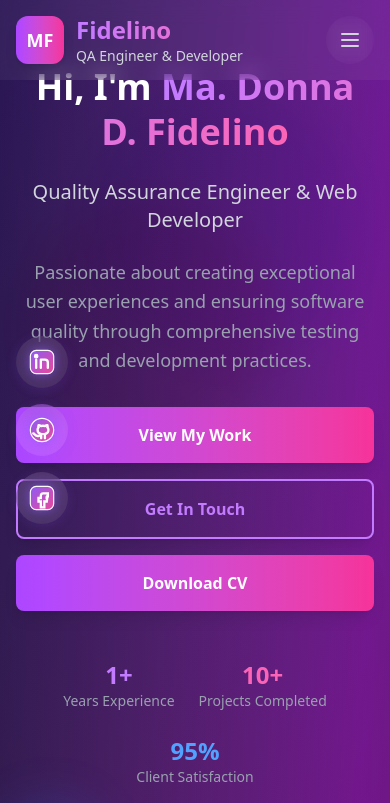
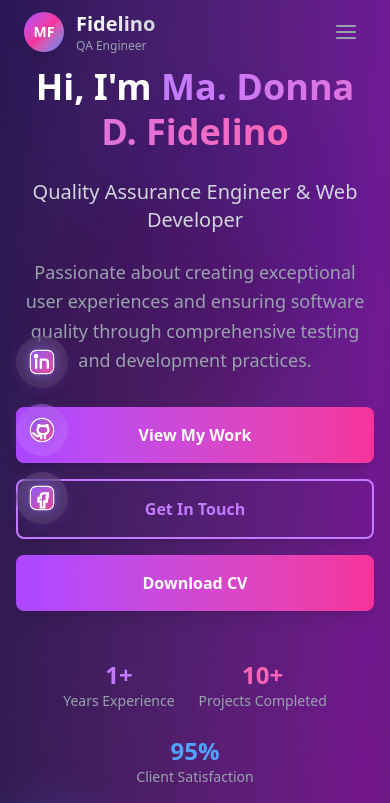
Before and after one commit to Mariadonnadelossantos19/Fidelino_Portfolio, a React (Vite) app: page / in a window 390 px wide. Shown: the top 803 px of the page. Built offline with nearby package versions, Linux system fonts and the light colour scheme.

Commit message:
Refactor Navbar component to use framer-motion for animations and enhance mobile menu functionality; update GitHub link in SocialMediaBar

```diff
--- a/src/components/Navbar.jsx
+++ b/src/components/Navbar.jsx
@@ -1,4 +1,5 @@
 import React, { useState, useEffect } from 'react';
+import { motion, AnimatePresence } from 'framer-motion';
 
 const Navbar = () => {
   const [isOpen, setIsOpen] = useState(false);
@@ -52,188 +53,235 @@ const Navbar = () => {
   };
 
   const menuItems = [
-    { id: 'home', label: 'Home', icon: '🏠' },
-    { id: 'about', label: 'About Me', icon: '👤' },
-    { id: 'education', label: 'Education', icon: '🎓' },
-    { id: 'projects', label: 'Projects', icon: '💼' },
-    { id: 'certificates', label: 'Certificates', icon: '🏆' },
-    { id: 'contact', label: 'Contact', icon: '📧' },
-    { id: 'Experience', label: 'Work', icon: '📧' },
-
+    { id: 'home', label: 'Home',color: 'from-blue-500 to-cyan-500' },
+    { id: 'about', label: 'About Me', color: 'from-purple-500 to-pink-500' },
+    { id: 'education', label: 'Education', color: 'from-green-500 to-emerald-500' },
+    { id: 'projects', label: 'Projects',  color: 'from-orange-500 to-red-500' },
+    { id: 'certificates', label: 'Certificates', color: 'from-yellow-500 to-amber-500' },
+    { id: 'contact', label: 'Contact',  color: 'from-indigo-500 to-purple-500' },
+    { id: 'Experience', label: 'Work',  color: 'from-teal-500 to-blue-500' },
   ];
 
   return (
-    <nav className={`fixed top-0 left-0 right-0 z-50 transition-all duration-500 ${
-      isScrolled
-        ? 'bg-white/10 backdrop-blur-xl shadow-2xl border-b border-white/20'
-        : 'bg-white/5 backdrop-blur-md'
-    }`}>
-      <div className="max-w-7xl mx-auto px-4 sm:px-6 lg:px-8">
-        <div className="flex justify-between items-center h-20">
-          {/* Logo/Brand */}
-          <div className="flex-shrink-0">
-            <div className="flex items-center space-x-3 group cursor-pointer" onClick={() => scrollToSection('home')}>
-              <div className="relative">
-                <div className="w-12 h-12 bg-gradient-to-r from-purple-500 to-pink-500 rounded-xl flex items-center justify-center shadow-lg group-hover:shadow-purple-500/25 transition-all duration-300 transform group-hover:scale-105">
-                  <span className="text-white font-bold text-lg">MF</span>
-                </div>
-                <div className="absolute inset-0 bg-gradient-to-r from-purple-400 to-pink-400 rounded-xl opacity-0 group-hover:opacity-20 transition-opacity duration-300 blur-sm"></div>
+    <motion.nav
+      initial={{ y: -100, opacity: 0 }}
+      animate={{ y: 0, opacity: 1 }}
+      transition={{ duration: 0.6, ease: "easeOut" }}
+      className={`fixed top-0 left-0 right-0 z-50 transition-all duration-300 ${
+        isScrolled
+          ? 'bg-black/20 backdrop-blur-2xl shadow-2xl border-b border-white/10'
+          : 'bg-transparent'
+      }`}
+    >
+      <div className="max-w-6xl mx-auto px-6">
+        <div className="flex justify-between items-center h-16">
+          {/* Minimalist Logo */}
+          <motion.div
+            whileHover={{ scale: 1.05 }}
+            whileTap={{ scale: 0.95 }}
+            className="flex items-center space-x-3 cursor-pointer group"
+            onClick={() => scrollToSection('home')}
+          >
+            <div className="relative">
+              <div className="w-10 h-10 bg-gradient-to-br from-purple-500 via-pink-500 to-blue-500 rounded-full flex items-center justify-center shadow-lg group-hover:shadow-purple-500/30 transition-all duration-300">
+                <span className="text-white font-bold text-sm">MF</span>
               </div>
-              <div className="flex flex-col">
-                <span className="text-2xl font-bold bg-gradient-to-r from-purple-400 to-pink-400 bg-clip-text text-transparent">
-                  Fidelino
-                </span>
-                <span className="text-sm text-gray-300 font-medium">QA Engineer & Developer</span>
-              </div>
+              <motion.div
+                className="absolute inset-0 bg-gradient-to-br from-purple-400 to-pink-400 rounded-full opacity-0 group-hover:opacity-30 transition-opacity duration-300 blur-md"
+                whileHover={{ scale: 1.2 }}
+              />
             </div>
-          </div>
+            <div className="flex flex-col">
+              <motion.span
+                className="text-xl font-bold bg-gradient-to-r from-white to-gray-300 bg-clip-text text-transparent"
+                whileHover={{ scale: 1.02 }}
+              >
+                Fidelino
+              </motion.span>
+              <span className="text-xs text-gray-400 font-medium">QA Engineer</span>
+            </div>
+          </motion.div>
 
-          {/* Desktop Menu */}
+          {/* Minimalist Desktop Menu */}
           <div className="hidden lg:block">
-            <div className="flex items-center space-x-2">
-              {menuItems.map((item) => (
-                <button
+            <div className="flex items-center space-x-1">
+              {menuItems.map((item, index) => (
+                <motion.button
                   key={item.id}
+                  initial={{ opacity: 0, y: -20 }}
+                  animate={{ opacity: 1, y: 0 }}
+                  transition={{ duration: 0.3, delay: index * 0.1 }}
+                  whileHover={{ scale: 1.05 }}
+                  whileTap={{ scale: 0.95 }}
                   onClick={() => scrollToSection(item.id)}
-                  className={`relative flex items-center space-x-2 px-6 py-3 rounded-full text-sm font-medium transition-all duration-300 group ${
+                  className={`relative px-4 py-2 rounded-full text-sm font-medium transition-all duration-300 group ${
                     activeSection === item.id
-                      ? 'text-white bg-gradient-to-r from-purple-500/20 to-pink-500/20 backdrop-blur-sm border border-purple-400/30 shadow-lg shadow-purple-500/25'
-                      : 'text-gray-300 hover:text-white hover:bg-white/10 backdrop-blur-sm border border-transparent hover:border-purple-400/30'
+                      ? 'text-white bg-white/10 backdrop-blur-sm border border-white/20'
+                      : 'text-gray-400 hover:text-white hover:bg-white/5 backdrop-blur-sm'
                   }`}
                 >
-                  <span className="text-base group-hover:scale-110 transition-transform duration-300">{item.icon}</span>
-                  <span className="group-hover:translate-x-0.5 transition-transform duration-300">{item.label}</span>
+                  <span className="text-sm group-hover:scale-110 transition-transform duration-300">{item.icon}</span>
+                  <span className="ml-2 group-hover:translate-x-0.5 transition-transform duration-300">{item.label}</span>
 
-                  {/* Glowing effect on hover */}
-                  <div className={`absolute inset-0 rounded-full bg-gradient-to-r from-purple-500/0 to-pink-500/0 group-hover:from-purple-500/10 group-hover:to-pink-500/10 transition-all duration-300 blur-sm -z-10`}></div>
-                </button>
+                  {/* Active indicator */}
+                  {activeSection === item.id && (
+                    <motion.div
+                      layoutId="activeIndicator"
+                      className="absolute inset-0 bg-gradient-to-r from-purple-500/20 to-pink-500/20 rounded-full border border-purple-400/30"
+                      transition={{ type: "spring", bounce: 0.2, duration: 0.6 }}
+                    />
+                  )}
+                </motion.button>
               ))}
             </div>
           </div>
 
-          {/* Tablet Menu (Simplified) */}
+          {/* Tablet Menu */}
           <div className="hidden md:block lg:hidden">
             <div className="flex items-center space-x-1">
               {menuItems.slice(0, 4).map((item) => (
-                <button
+                <motion.button
                   key={item.id}
+                  whileHover={{ scale: 1.05 }}
+                  whileTap={{ scale: 0.95 }}
                   onClick={() => scrollToSection(item.id)}
-                  className={`relative px-4 py-2 rounded-full text-sm font-medium transition-all duration-300 ${
+                  className={`px-3 py-2 rounded-full text-sm transition-all duration-300 ${
                     activeSection === item.id
-                      ? 'text-white bg-gradient-to-r from-purple-500/20 to-pink-500/20 backdrop-blur-sm border border-purple-400/30'
-                      : 'text-gray-300 hover:text-white hover:bg-white/10 backdrop-blur-sm'
+                      ? 'text-white bg-white/10 backdrop-blur-sm'
+                      : 'text-gray-400 hover:text-white hover:bg-white/5'
                   }`}
                 >
                   <span className="text-sm">{item.icon}</span>
-                </button>
+                </motion.button>
               ))}
-              <button
+              <motion.button
+                whileHover={{ scale: 1.05 }}
+                whileTap={{ scale: 0.95 }}
                 onClick={() => setIsOpen(!isOpen)}
-                className="px-4 py-2 rounded-full text-gray-300 hover:text-white hover:bg-white/10 backdrop-blur-sm transition-all duration-300"
+                className="px-3 py-2 rounded-full text-gray-400 hover:text-white hover:bg-white/5 backdrop-blur-sm transition-all duration-300"
               >
                 <span className="text-sm">⋯</span>
-              </button>
+              </motion.button>
             </div>
           </div>
 
-          {/* Mobile menu button */}
+          {/* Minimalist Mobile Menu Button */}
           <div className="md:hidden">
-            <button
+            <motion.button
+              whileHover={{ scale: 1.05 }}
+              whileTap={{ scale: 0.95 }}
               onClick={() => setIsOpen(!isOpen)}
-              className="relative inline-flex items-center justify-center p-3 rounded-full text-gray-300 hover:text-white hover:bg-white/10 backdrop-blur-sm focus:outline-none focus:ring-2 focus:ring-purple-400/50 transition-all duration-300"
+              className="relative inline-flex items-center justify-center p-2 rounded-full text-gray-400 hover:text-white hover:bg-white/5 backdrop-blur-sm transition-all duration-300"
               aria-expanded="false"
             >
-              <span className="sr-only">Open main menu</span>
-              {/* Hamburger Icon */}
-              <svg
-                className={`${isOpen ? 'hidden' : 'block'} h-6 w-6 transition-all duration-300`}
-                xmlns="http://www.w3.org/2000/svg"
-                fill="none"
-                viewBox="0 0 24 24"
-                stroke="currentColor"
-                aria-hidden="true"
+              <span className="sr-only">Toggle menu</span>
+              <motion.div
+                animate={{ rotate: isOpen ? 45 : 0 }}
+                transition={{ duration: 0.3 }}
+                className="w-6 h-6 flex flex-col justify-center items-center"
               >
-                <path
-                  strokeLinecap="round"
-                  strokeLinejoin="round"
-                  strokeWidth={2}
-                  d="M4 6h16M4 12h16M4 18h16"
+                <motion.span
+                  animate={{
+                    y: isOpen ? 0 : -4,
+                    rotate: isOpen ? 45 : 0,
+                    opacity: isOpen ? 0 : 1
+                  }}
+                  transition={{ duration: 0.3 }}
+                  className="w-5 h-0.5 bg-current rounded-full"
                 />
-              </svg>
-              {/* Close Icon */}
-              <svg
-                className={`${isOpen ? 'block' : 'hidden'} h-6 w-6 transition-all duration-300`}
-                xmlns="http://www.w3.org/2000/svg"
-                fill="none"
-                viewBox="0 0 24 24"
-                stroke="currentColor"
-                aria-hidden="true"
-              >
-                <path
-                  strokeLinecap="round"
-                  strokeLinejoin="round"
-                  strokeWidth={2}
-                  d="M6 18L18 6M6 6l12 12"
+                <motion.span
+                  animate={{
+                    rotate: isOpen ? 45 : 0,
+                    opacity: isOpen ? 0 : 1
+                  }}
+                  transition={{ duration: 0.3 }}
+                  className="w-5 h-0.5 bg-current rounded-full"
                 />
-              </svg>
-
-              {/* Glowing effect */}
-              <div className="absolute inset-0 rounded-full bg-gradient-to-r from-purple-500/0 to-pink-500/0 hover:from-purple-500/20 hover:to-pink-500/20 transition-all duration-300 blur-sm -z-10"></div>
-            </button>
+                <motion.span
+                  animate={{
+                    y: isOpen ? 0 : 4,
+                    rotate: isOpen ? -45 : 0,
+                    opacity: isOpen ? 0 : 1
+                  }}
+                  transition={{ duration: 0.3 }}
+                  className="w-5 h-0.5 bg-current rounded-full"
+                />
+              </motion.div>
+            </motion.button>
           </div>
         </div>
       </div>
 
-      {/* Mobile Menu */}
-      <div className={`md:hidden transition-all duration-500 ease-in-out ${
-        isOpen ? 'max-h-96 opacity-100' : 'max-h-0 opacity-0'
-      } overflow-hidden`}>
-        <div className="px-4 pt-4 pb-6 space-y-2 bg-white/10 backdrop-blur-xl border-t border-white/20 shadow-2xl">
-          {menuItems.map((item) => (
-            <button
-              key={item.id}
-              onClick={() => scrollToSection(item.id)}
-              className={`flex items-center space-x-4 w-full text-left px-4 py-4 rounded-xl text-base font-medium transition-all duration-300 group ${
-                activeSection === item.id
-                  ? 'text-white bg-gradient-to-r from-purple-500/20 to-pink-500/20 backdrop-blur-sm border border-purple-400/30 shadow-lg'
-                  : 'text-gray-300 hover:text-white hover:bg-white/10 backdrop-blur-sm border border-transparent hover:border-purple-400/30'
-              }`}
-            >
-              <span className="text-xl group-hover:scale-110 transition-transform duration-300">{item.icon}</span>
-              <span className="group-hover:translate-x-1 transition-transform duration-300">{item.label}</span>
+      {/* Minimalist Mobile Menu */}
+      <AnimatePresence>
+        {isOpen && (
+          <motion.div
+            initial={{ opacity: 0, height: 0 }}
+            animate={{ opacity: 1, height: "auto" }}
+            exit={{ opacity: 0, height: 0 }}
+            transition={{ duration: 0.3, ease: "easeInOut" }}
+            className="md:hidden overflow-hidden bg-black/20 backdrop-blur-2xl border-t border-white/10"
+          >
+            <div className="px-6 py-4 space-y-1">
+              {menuItems.map((item, index) => (
+                <motion.button
+                  key={item.id}
+                  initial={{ opacity: 0, x: -20 }}
+                  animate={{ opacity: 1, x: 0 }}
+                  transition={{ duration: 0.3, delay: index * 0.1 }}
+                  whileHover={{ scale: 1.02 }}
+                  whileTap={{ scale: 0.98 }}
+                  onClick={() => scrollToSection(item.id)}
+                  className={`flex items-center space-x-3 w-full text-left px-4 py-3 rounded-lg text-sm font-medium transition-all duration-300 ${
+                    activeSection === item.id
+                      ? 'text-white bg-white/10 backdrop-blur-sm'
+                      : 'text-gray-400 hover:text-white hover:bg-white/5'
+                  }`}
+                >
+                  <span className="text-lg">{item.icon}</span>
+                  <span>{item.label}</span>
+                </motion.button>
+              ))}
+            </div>
+          </motion.div>
+        )}
+      </AnimatePresence>
 
-              {/* Glowing effect */}
-              <div className={`absolute inset-0 rounded-xl bg-gradient-to-r from-purple-500/0 to-pink-500/0 group-hover:from-purple-500/10 group-hover:to-pink-500/10 transition-all duration-300 blur-sm -z-10`}></div>
-            </button>
-          ))}
-        </div>
-      </div>
-
-      {/* Tablet Dropdown Menu */}
-      <div className={`hidden md:block lg:hidden transition-all duration-500 ease-in-out ${
-        isOpen ? 'max-h-96 opacity-100' : 'max-h-0 opacity-0'
-      } overflow-hidden`}>
-        <div className="px-4 pt-4 pb-6 space-y-2 bg-white/10 backdrop-blur-xl border-t border-white/20 shadow-2xl">
-          {menuItems.slice(4).map((item) => (
-            <button
-              key={item.id}
-              onClick={() => scrollToSection(item.id)}
-              className={`flex items-center space-x-4 w-full text-left px-4 py-4 rounded-xl text-base font-medium transition-all duration-300 group ${
-                activeSection === item.id
-                  ? 'text-white bg-gradient-to-r from-purple-500/20 to-pink-500/20 backdrop-blur-sm border border-purple-400/30 shadow-lg'
-                  : 'text-gray-300 hover:text-white hover:bg-white/10 backdrop-blur-sm border border-transparent hover:border-purple-400/30'
-              }`}
-            >
-              <span className="text-xl group-hover:scale-110 transition-transform duration-300">{item.icon}</span>
-              <span className="group-hover:translate-x-1 transition-transform duration-300">{item.label}</span>
-
-              {/* Glowing effect */}
-              <div className={`absolute inset-0 rounded-xl bg-gradient-to-r from-purple-500/0 to-pink-500/0 group-hover:from-purple-500/10 group-hover:to-pink-500/10 transition-all duration-300 blur-sm -z-10`}></div>
-            </button>
-          ))}
-        </div>
-      </div>
-    </nav>
+      {/* Minimalist Tablet Dropdown */}
+      <AnimatePresence>
+        {isOpen && (
+          <motion.div
+            initial={{ opacity: 0, height: 0 }}
+            animate={{ opacity: 1, height: "auto" }}
+            exit={{ opacity: 0, height: 0 }}
+            transition={{ duration: 0.3, ease: "easeInOut" }}
+            className="hidden md:block lg:hidden overflow-hidden bg-black/20 backdrop-blur-2xl border-t border-white/10"
+          >
+            <div className="px-6 py-4 space-y-1">
+              {menuItems.slice(4).map((item, index) => (
+                <motion.button
+                  key={item.id}
+                  initial={{ opacity: 0, x: -20 }}
+                  animate={{ opacity: 1, x: 0 }}
+                  transition={{ duration: 0.3, delay: index * 0.1 }}
+                  whileHover={{ scale: 1.02 }}
+                  whileTap={{ scale: 0.98 }}
+                  onClick={() => scrollToSection(item.id)}
+                  className={`flex items-center space-x-3 w-full text-left px-4 py-3 rounded-lg text-sm font-medium transition-all duration-300 ${
+                    activeSection === item.id
+                      ? 'text-white bg-white/10 backdrop-blur-sm'
+                      : 'text-gray-400 hover:text-white hover:bg-white/5'
+                  }`}
+                >
+                  <span className="text-lg">{item.icon}</span>
+                  <span>{item.label}</span>
+                </motion.button>
+              ))}
+            </div>
+          </motion.div>
+        )}
+      </AnimatePresence>
+    </motion.nav>
   );
 };
 
--- a/src/components/SocialMediaBar.jsx
+++ b/src/components/SocialMediaBar.jsx
@@ -22,7 +22,7 @@ const socials = [
   },
   {
     name: 'GitHub',
-    url: 'https://github.com/',
+    url: 'https://github.com/Mariadonnadelossantos19',
     icon: (
       <svg className="w-7 h-7" fill="none" viewBox="0 0 24 24" stroke="currentColor">
         <circle cx="12" cy="12" r="10" fill="url(#github-gradient)" />
```
